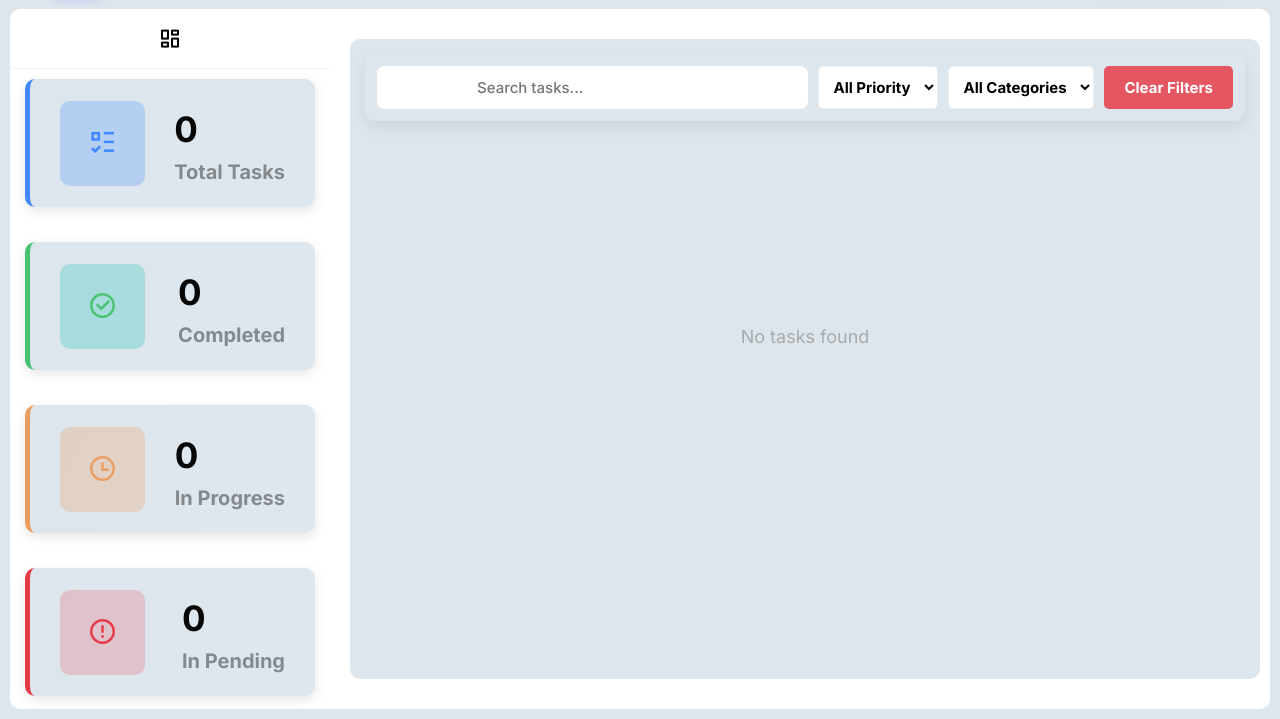
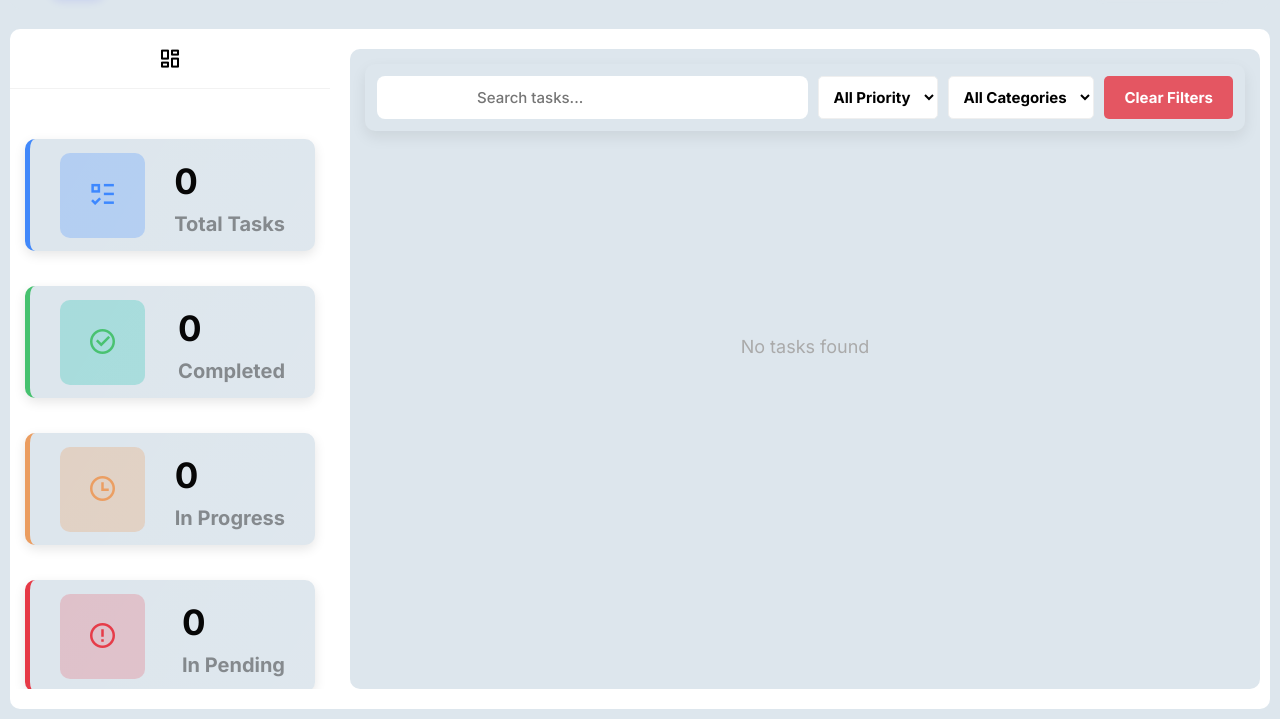
Before and after one commit to ft-faizan/Task-six, a plain HTML site: page index.html in a window 1280 px wide. Shown: the part 81-800 px from the top of the page. Drawn offline with nearby package versions, Linux system fonts and the light colour scheme.

Commit message:
css changes

```diff
--- a/style.css
+++ b/style.css
@@ -150,18 +150,21 @@ body {
 
 /* CONTENT */
 .drawer-content {
-  padding: 10px 15px;
+ padding: 50px 15px;
     opacity: 0;
     transition: opacity 0.2s ease;
     /* background: yellow; */
-    height: auto;
-    min-height: 80vh;
+    height: 75vh;
+    /* min-height: 80vh; */
     display: flex;
     flex-direction: column;
     justify-content: center;
     /* padding-top: 55px; */
+    overflow-y: scroll;
 }
-
+.drawer-content::-webkit-scrollbar{
+  display: none;width: 0px;
+}
 .drawer.open .drawer-content {
   opacity: 1;
 }
@@ -182,7 +185,7 @@ body {
   overflow: hidden;
   box-shadow: 0 4px 12px rgba(0, 0, 0, 0.1);
   height: auto;
-  min-height: 16vh;
+  min-height: 14vh;
   display: flex;
     justify-content: space-between;
     align-items: center;
@@ -510,6 +513,7 @@ body {
   .drawer .drawer-icons {
     display: flex;
   }
+
 }
 
 .progress {
```
